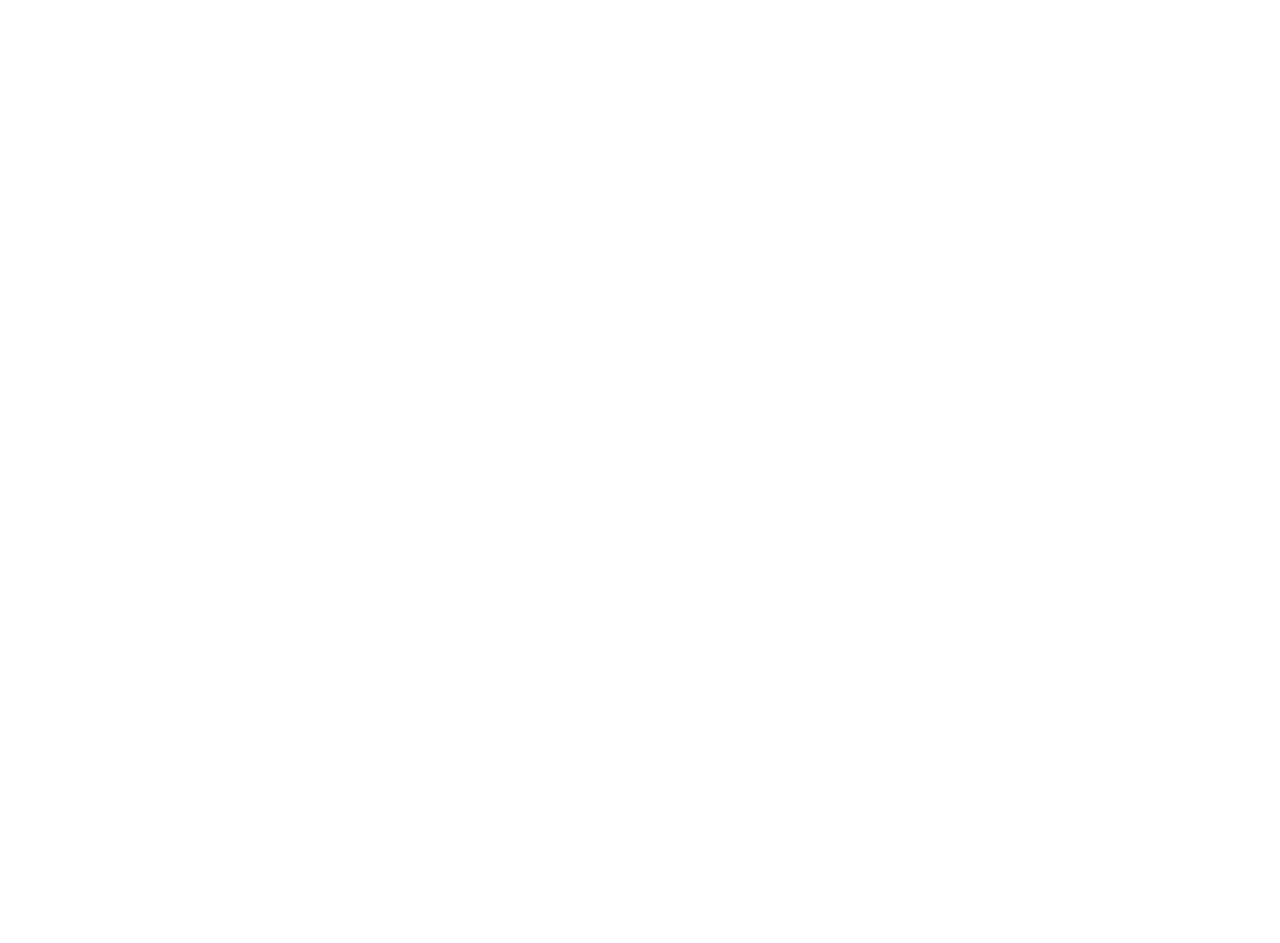
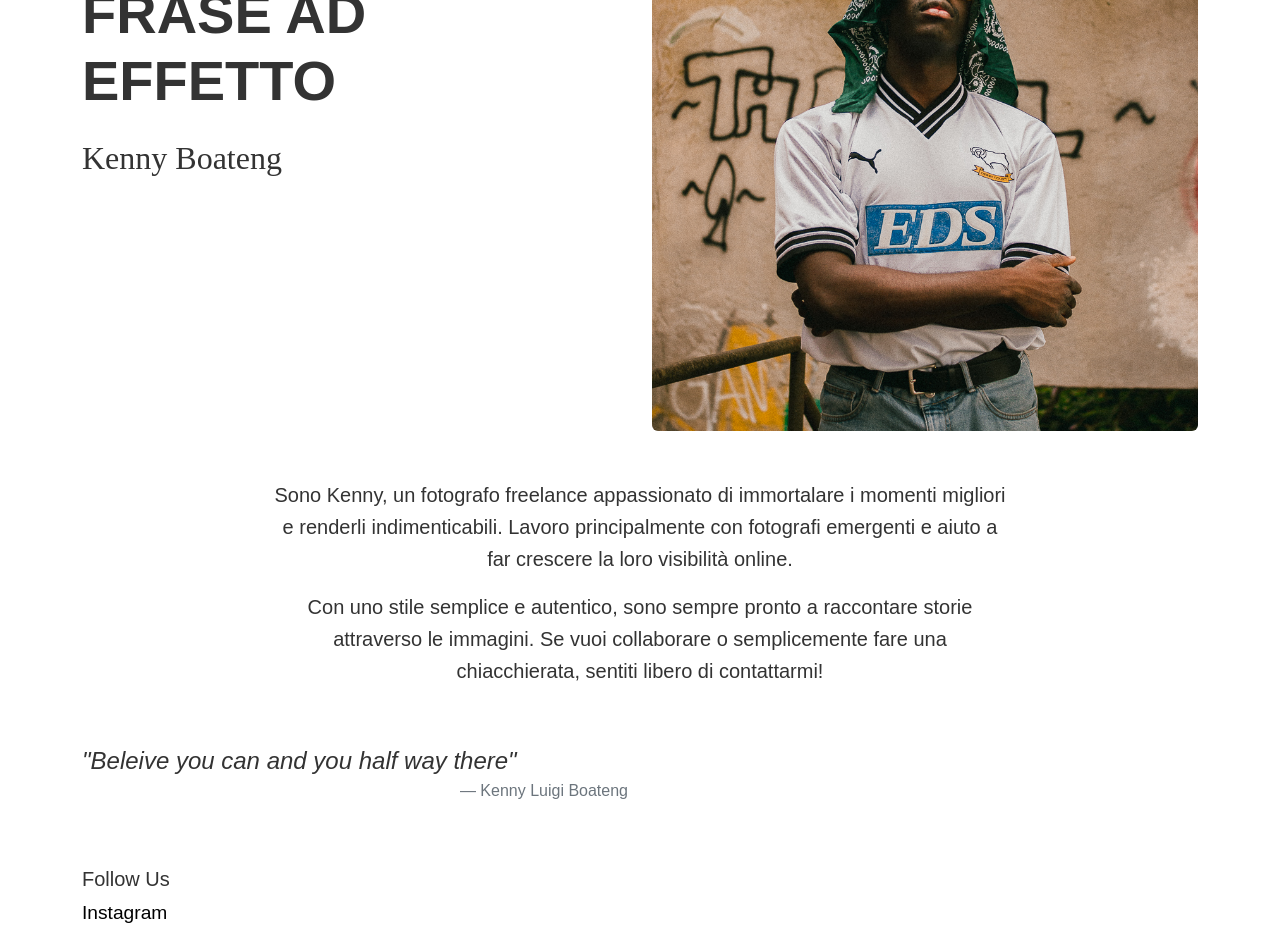
Before and after one commit to Elboa99/lenslobbyfrontend01, a React (Create React App) app: page /aboutus in a window 1280 px wide. Shown: the part 300-1243 px from the top of the page. Before the commit the page ends 800 px from the top, so only its background shows below. Built offline with nearby package versions, Linux system fonts and the light colour scheme.

Commit message:
AboutUs Page modificata

```diff
--- a/src/components/AboutUsPage.css
+++ b/src/components/AboutUsPage.css
@@ -0,0 +1,66 @@
+.about-us-page {
+  font-family: Arial, sans-serif;
+  color: #333;
+  margin-top: 100px;
+}
+
+h1.display-4 {
+  font-weight: bold;
+  text-transform: uppercase;
+}
+
+.signature {
+  font-family: 'Brush Script MT', cursive;
+  font-size: 2rem;
+  margin-top: 20px;
+}
+
+.profile-image {
+  width: 100%;
+  height: auto;
+  border-radius: 50%; /* Rende l'immagine circolare */
+}
+
+.lead {
+  font-size: 1.25rem;
+  line-height: 1.6;
+  text-align: center;
+}
+
+.testimonials {
+  margin-top: 40px;
+}
+
+.blockquote {
+  font-size: 1.5rem;
+  font-style: italic;
+}
+
+.blockquote-footer {
+  font-size: 1rem;
+  text-align: right;
+  font-style: normal;
+}
+
+.social-links {
+  text-align: left;
+}
+
+.social-links ul {
+  list-style-type: none;
+  padding-left: 0;
+}
+
+.social-links ul li {
+  margin-bottom: 10px;
+}
+
+.social-links ul li a {
+  text-decoration: none;
+  color: #000;
+  font-size: 1.2rem;
+}
+
+.social-links ul li a:hover {
+  text-decoration: underline;
+}
--- a/src/components/AboutUsPage.jsx
+++ b/src/components/AboutUsPage.jsx
@@ -1,25 +1,63 @@
 import React from 'react';
-import { Container, Row, Col, Image, Carousel,Card } from 'react-bootstrap';
+import { Container, Row, Col, Image } from 'react-bootstrap';
+import './AboutUsPage.css';
+import pfp from "../assets/IMG_2828 PNG.jpg"
 
 const AboutUsPage = () => {
   return (
-    <Container className="mt-5">
-      {/* Titolo e Introduzione */}
-      <Row className="justify-content-md-center mb-4">
-        <Col md={8} className="text-center">
-          <h2>Su di me</h2>
-          <p>Sono Kenny, un fotografo freelance appassionato di immortalare i momenti migliori e renderli indimenticabili. Lavoro principalmente con fotografi emergenti e aiuto a far crescere la loro visibilità online.</p>
+    <Container className="about-us-page mt-5">
+      {/* Sezione principale con immagine e titolo */}
+      <Row className="align-items-center mb-5">
+        <Col md={6}>
+          <h1 className="display-4">FRASE AD EFFETTO</h1>
+          <p className="signature">Kenny Boateng</p>
+        </Col>
+        <Col md={6}>
+          <Image
+            src={pfp}
+            rounded
+            fluid
+            className="profile-image"
+            alt="Profile of Kenny"
+          />
         </Col>
       </Row>
 
-      {/* Dettagli personali */}
+      {/* Sezione descrittiva */}
       <Row className="justify-content-md-center mb-4">
-        <Col md={8} className="text-center">
-          <p>Con uno stile semplice e autentico, sono sempre pronto a raccontare storie attraverso le immagini. Se vuoi collaborare o semplicemente fare una chiacchierata, sentiti libero di contattarmi!</p>
+        <Col md={8}>
+          <p className="lead">
+            Sono Kenny, un fotografo freelance appassionato di immortalare i momenti migliori e renderli indimenticabili. Lavoro principalmente con fotografi emergenti e aiuto a far crescere la loro visibilità online.
+          </p>
+          <p className="lead">
+            Con uno stile semplice e autentico, sono sempre pronto a raccontare storie attraverso le immagini. Se vuoi collaborare o semplicemente fare una chiacchierata, sentiti libero di contattarmi!
+          </p>
         </Col>
       </Row>
 
+      {/* Quote e testimonianza */}
+      <Row className="testimonials">
+        <Col md={6}>
+          <blockquote className="blockquote">
+            <p>
+              "Beleive you can and you half way there"
+            </p>
+            <footer className="blockquote-footer">
+              Kenny Luigi Boateng
+            </footer>
+          </blockquote>
+        </Col>
+      </Row>
 
+      {/* Link ai social media */}
+      <Row className="social-links mt-5">
+        <Col md={4}>
+          <h5>Follow Us</h5>
+          <ul className="list-unstyled">
+            <li><a href="https://www.instagram.com/kennyboa_/" target="_blank" rel="noopener noreferrer">Instagram</a></li>
+          </ul>
+        </Col>
+      </Row>
     </Container>
   );
 };
```
Also changed, not shown: src/components/Footer.css (added, +23 -0 lines), src/components/Footer.jsx (added, +36 -0 lines), src/assets/IMG_2828 PNG.jpg (added).
